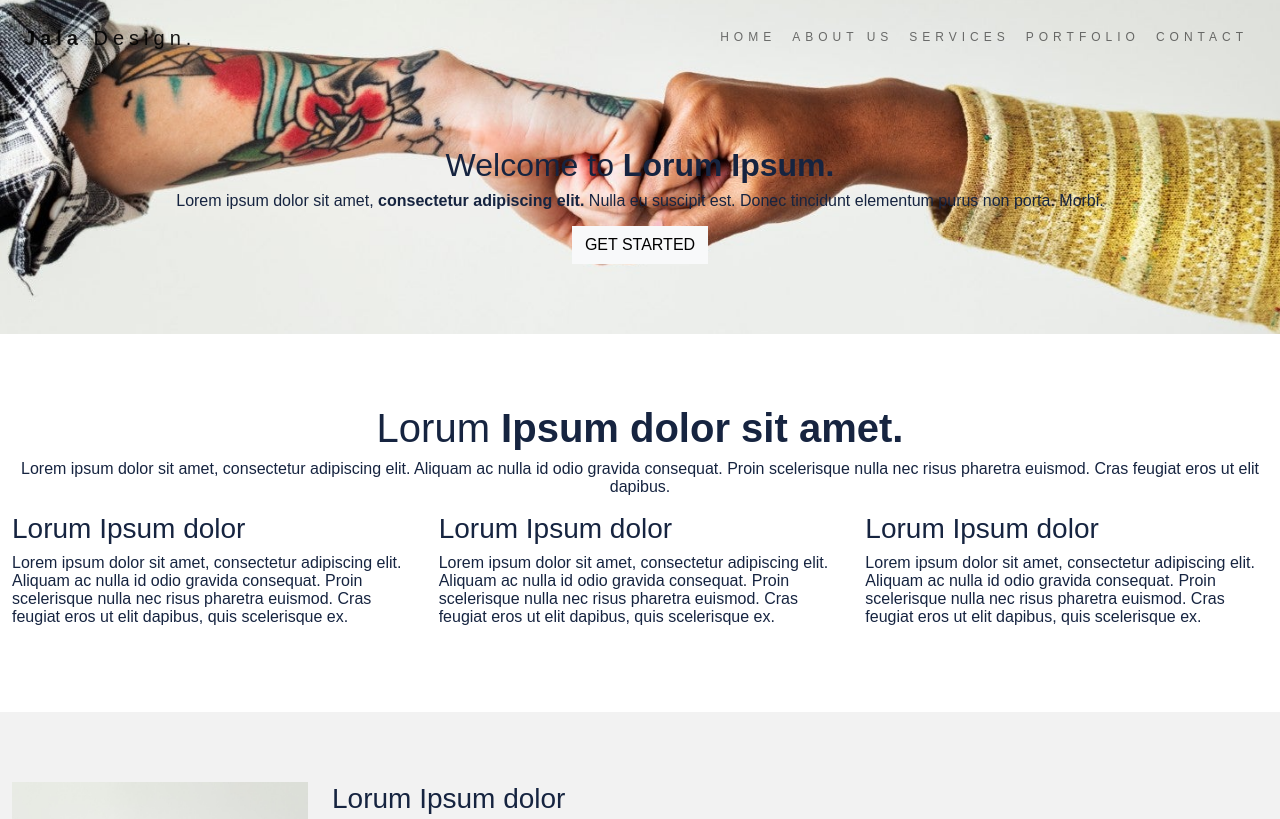
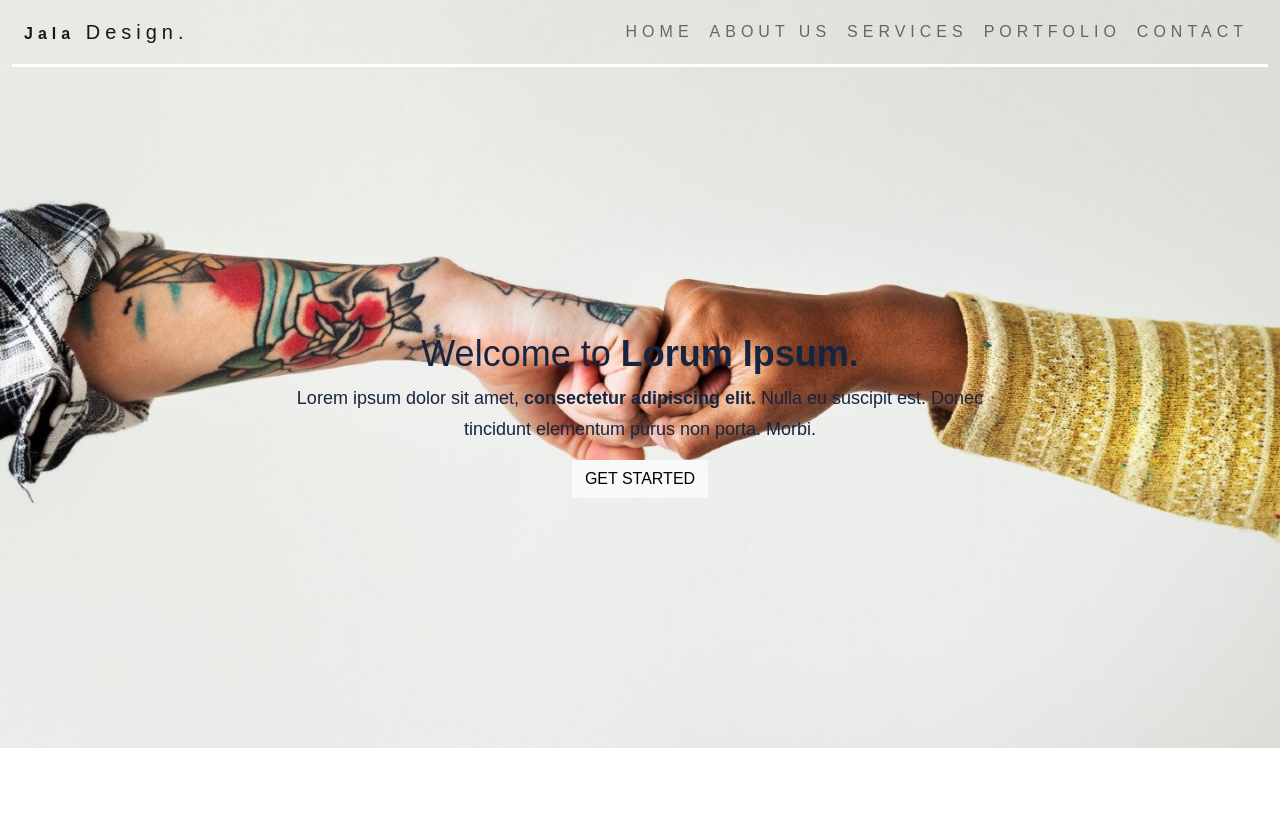
Before and after one commit to irenekmac/Jala-Design-Test-Project, a plain HTML site: page index.html in a window 1280 px wide. Shown: the top 819 px of the page. Drawn offline with nearby package versions, Linux system fonts and the light colour scheme.

Commit message:
edited css on containers

```diff
--- a/index.html
+++ b/index.html
@@ -17,49 +17,119 @@
 
   <meta name="description" content="">
   <style>
+
+    html,body {
+      width: 100%;
+      height: 100%;
+      margin: 0px;
+      padding: 0px;
+      overflow-x: hidden;
+    }
+
   * {
-    margin: 0;
+    margin-: 0;
     padding: 0;
+    font: 16px Montserrat, sans-serif;
+  }
+
+  a:hover {
+    cursor: pointer;:
   }
 
   body {
-    font: 20px Montserrat, sans-serif;
-    line-height: 1.8;
-    color: #162440; /* Blue */
+    line-height: 1.8em;
+    color: black;
   }
 
-  p {font-size: 16px;}
+  h1 {
+    font-size: 36px;
+  }
 
-  .margin {margin-bottom: 45px;}
+  h2 {
+    font-size: 30px;
+  }
+
+  h3 {
+    font-size: 24px
+  }
+
+  p {
+    font-size: 18px;
+    line-height: 1.7em;
+  }
+
+  h1 b {
+    font-size: 36px;
+  }
+
+  h2 b {
+    font-size: 30px;
+  }
+
+  h3 b {
+    font-size: 24px;
+  }
+
+  p b {
+    font-size: 18px;
+  }
+
+  .col {
+    margin-left: auto;
+    margin-right: auto;
+    padding: 50px;
+  }
+
+  .col-md-auto p {
+    margin-right: 10em;
+    margin-left: 10em;
+    text-align: center;
+  }
+
+  .margin {
+    margin-bottom: 45px;
+  }
 
   .bg-1 {
     color: #162440;
-    font: 20px Montserrat, sans-serif;
-    padding-top: 70px;
-    padding-bottom: 70px;
+    font: 16px Montserrat, sans-serif;
+    padding-top: 250px;
+    padding-bottom: 250px;
   }
 
   .bg-2 {
-    font: 20px Montserrat, sans-serif;
-    padding-top: 70px;
-    padding-bottom: 70px;
+    font: 16px Montserrat, sans-serif;
+    line-height: 1.7em;
+    padding-top: 140px;
+    padding-bottom: 140px;
+    padding-right: 50px;
+    padding-left: 50px;
   }
 
   .bg-3 {
-    font: 20px Montserrat, sans-serif;
+    font: 16px Montserrat, sans-serif;
     background-color: #F2F2F2; /* Grey */
-    padding-top: 70px;
-    padding-bottom: 70px;
+    padding-top: 150px;
+    padding-bottom: 150px;
   }
 
   .navbar {
     padding-top: 15px;
     padding-bottom: 15px;
+    min-width: 100%;
     border: 0;
+    border-bottom-style: solid;
+    border-color: white;
     border-radius: 0;
     margin-bottom: 0;
-    font-size: 12px;
+    font-size: 11px;
     letter-spacing: 5px;
+  }
+
+  .navbar .container-fluid {
+    padding-bottom: 15px;
+    border-bottom-style: solid;
+    border-color: white;
   }
 
   .navbar-nav  li a:hover {
@@ -118,31 +188,33 @@
     <!-- First Section -->
     <div class="container bg-1">
       <div class="image-page bg-transparent">
-        <h2 class="text-center">Welcome to <strong>Lorum Ipsum.</strong> </h2>
-        <p class="text-center">Lorem ipsum dolor sit amet, <strong>consectetur adipiscing elit.</strong> Nulla eu suscipit est. Donec tincidunt elementum purus non porta. Morbi.</p>
+        <div class="col-md-auto">
+          <h1 class="text-center">Welcome to <b>Lorum Ipsum.</b></h1>
+          <p>Lorem ipsum dolor sit amet, <b>consectetur adipiscing elit.</b> Nulla eu suscipit est. Donec tincidunt elementum purus non porta. Morbi.</p>
 
-        <div class="text-center">
-          <a type="button" class="btn btn-primary btn-light" style="border-radius:0;" href="#" role="button">GET STARTED</a>
+          <div class="text-center">
+            <a type="button" class="btn btn-primary btn-light" style="border-radius:0;" href="#" role="button">GET STARTED</a>
+          </div>
         </div>
-      </div>
+
+        </div>
 
     </div>
 
   </div> <!--image container -->
     <!-- First -->
 
-
       <!-- Second Section -->
       <div class="container-fluid bg-2">
         <div class="row">
-          <!-- <div class="col">
-          </div> -->
-           <div class="col">
-             <h1 class="text-center">Lorum <b>Ipsum dolor sit amet.</b></h1>
+          <div class="col-2">
+          </div>
+           <div class="col-3 ">
+             <h2 class="text-center">Lorum Ipsum<b> dolor sit amet.</b></h2>
              <p class="text-center">Lorem ipsum dolor sit amet, consectetur adipiscing elit. Aliquam ac nulla id odio gravida consequat. Proin scelerisque nulla nec risus pharetra euismod. Cras feugiat eros ut elit dapibus.</p>
           </div>
-          <!-- <div class="col">
-          </div> -->
+          <div class="col-2">
+          </div>
         </div>
 
         <div class="row">
@@ -172,7 +244,7 @@
         <div class="col-sm-6">
           <div class="row">
             <div class="col-12 col-sm-6">
-              <h3>Lorum Ipsum dolor</h3>
+              <h2>Lorum Ipsum dolor</h2>
               <p>Lorem ipsum dolor sit amet, consectetur adipiscing elit. Aliquam ac nulla id odio gravida consequat. Proin scelerisque nulla nec risus pharetra euismod. Cras feugiat eros ut elit dapibus, quis scelerisque ex.</p>
               <a type="button" class="btn btn-primary btn-light" style="border-radius:0; background-color:#14213D; color:#F2F2F2;" href="#" role="button">GET STARTED</a>
             </div>
```
